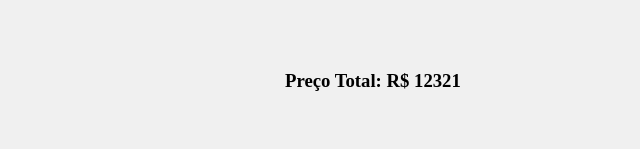
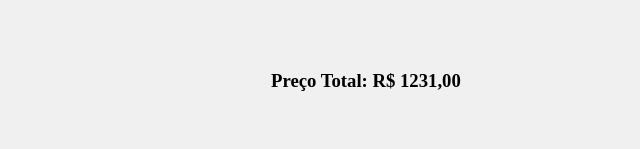
Before and after one commit to GabrielMendesR/PI_Estoque, a plain HTML site: page Compra.html in a window 1280 px wide. Shown: the part 403-552 px from the top of the page, 640-1280 px from the left. Drawn offline with Linux system fonts and the light colour scheme.

Commit message:
09/11/2023

```diff
--- a/Compra.html
+++ b/Compra.html
@@ -51,7 +51,7 @@
                 <button style="padding: 12px; background-color: rgb(131, 204, 131); margin-left: 5%;">Confirmar</button>
 
 
-                <h3 style="margin-right: 5%;">Preço Total: R$ 12321</h3>
+                <h3 style="margin-right: 5%;">Preço Total: R$ 1231,00</h3>
 
             </div>
 
```
